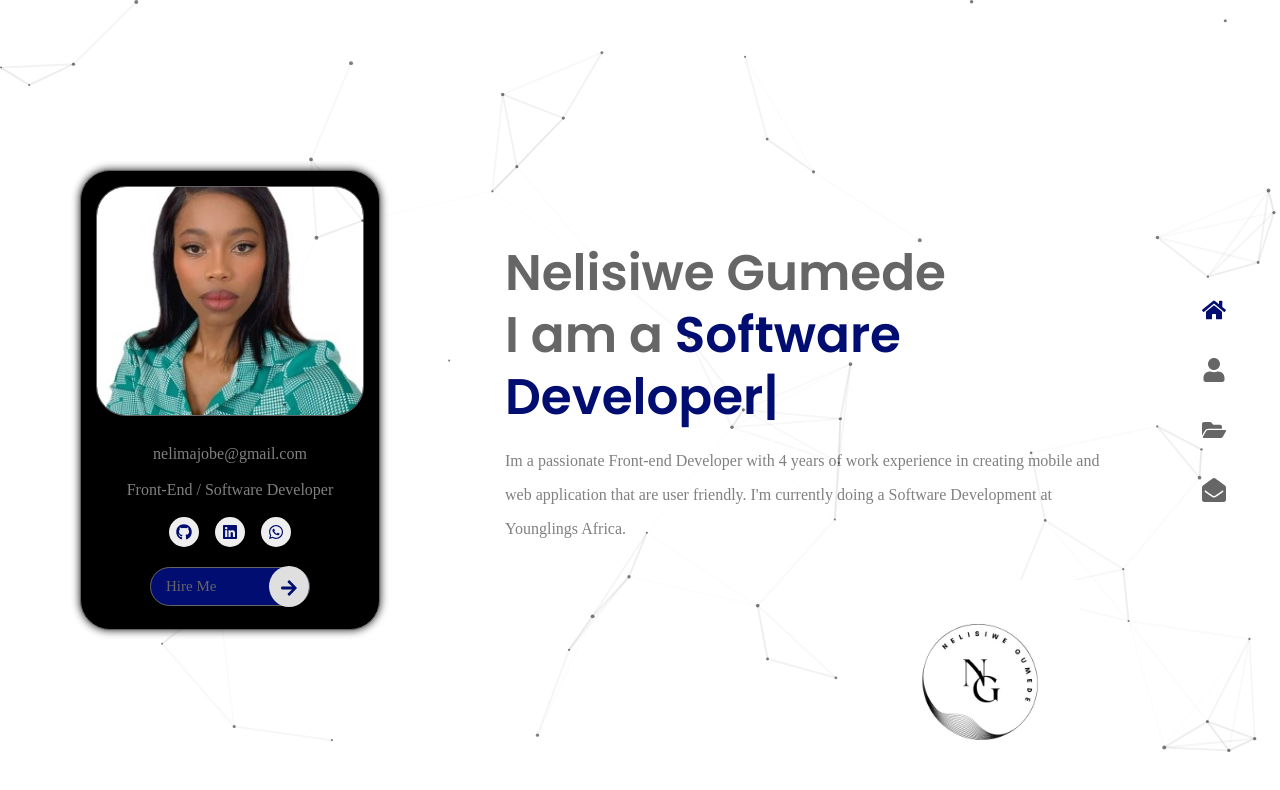
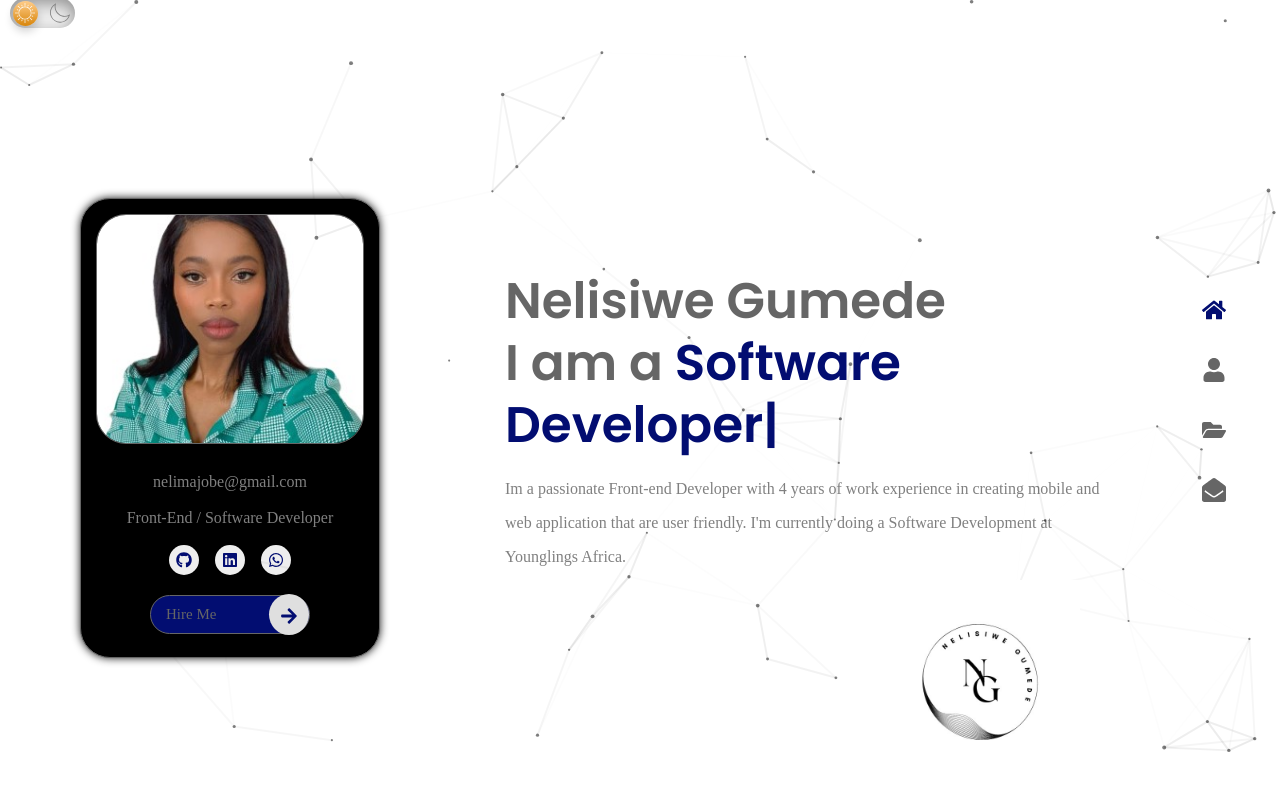
Before and after one commit to Nelisiwe/Nelisiwe-Portfolio, a React (Vite) app: page / in a window 1280 px wide. Shown: the top 790 px of the page. Built offline with nearby package versions, Linux system fonts and the light colour scheme; a web font is replaced by a local one.

Commit message:
light and dark background toggle

```diff
--- a/src/App.jsx
+++ b/src/App.jsx
@@ -1,4 +1,5 @@
 import { BrowserRouter, Routes, Route } from 'react-router-dom'
+import DarkMode from './components/DarkMode'
 import PraticleBg from './components/PraticleBg'
 import Navbar from './components/Navbar'
 import Home from './pages/home/Home'
@@ -11,6 +12,7 @@
 function App() {
   return (
     <BrowserRouter>
+      <DarkMode />
       <PraticleBg />
       <Navbar />
       <Routes>
--- /dev/null
+++ b/src/components/DarkMode.css
@@ -0,0 +1,68 @@
+.dark_mode {
+    margin-top: -20px;
+    margin-left: 10px;
+}
+
+.dark_mode_label {
+    width: 65px;
+    height: 30px;
+    position: relative;
+    display: block;
+    background: #ebebeb;
+    border-radius: 200px;
+    box-shadow: inset 0px 5px 15px rgba(0, 0, 0, 0.4),
+        inset 0px -5px 15px rgba(255, 255, 255, 0.4);
+    cursor: pointer;
+    transition: 0.3s;
+}
+.dark_mode_label:after {
+    content: "";
+    width: 25px;
+    height: 25px;
+    position: absolute;
+    top: 3px;
+    left: 3px;
+    background: linear-gradient(180deg, #ffcc89, #d8860b);
+    border-radius: 180px;
+    box-shadow: 0px 5px 10px rgba(0, 0, 0, 0.2);
+    transition: 0.3s;
+}
+.dark_mode_input {
+    width: 0;
+    height: 0;
+    visibility: hidden;
+}
+.dark_mode_input:checked + .dark_mode_label {
+    background: #242424;
+}
+.dark_mode_input:checked + .dark_mode_label:after {
+    left: 62px;
+    transform: translateX(-100%);
+    background: linear-gradient(180deg, #777, #3a3a3a);
+}
+.dark_mode_label:active:after {
+    width: 30px;
+}
+
+.dark_mode_label svg {
+    position: absolute;
+    width: 20px;
+    top: 5px;
+    z-index: 100;
+}
+.dark_mode_label svg.sun {
+    left: 5px;
+    fill: #fff;
+    transition: 0.3s;
+}
+.dark_mode_label svg.moon {
+    left: 40px;
+    fill: #7e7e7e;
+    transition: 0.3s;
+}
+.dark_mode_input:checked + .dark_mode_label svg.sun {
+    fill: #7e7e7e;
+}
+.dark_mode_input:checked + .dark_mode_label svg.moon {
+    fill: #fff;
+}
--- /dev/null
+++ b/src/components/DarkMode.jsx
@@ -0,0 +1,30 @@
+import React from "react";
+import { ReactComponent as Sun } from "../components/Sun.svg";
+import { ReactComponent as Moon } from "../components/Moon.svg";
+import "./DarkMode.css";
+
+const DarkMode = () => {
+    const setDarkMode = () => {
+        document.querySelector("body").setAttribute("data-theme", "dark");
+    };
+    const setLightMode = () => {
+        document.querySelector("body").setAttribute("data-theme", "light");
+    };
+
+    setDarkMode()
+    return (
+        <div className='dark_mode'>
+            <input
+                className='dark_mode_input'
+                type='checkbox'
+                id='darkmode-toggle'
+            />
+            <label className='dark_mode_label' for='darkmode-toggle'>
+                <Sun />
+                <Moon />
+            </label>
+        </div>
+    );
+};
+
+export default DarkMode;
```
Also changed, not shown: src/components/Moon.svg (added), src/components/Sun.svg (added).
